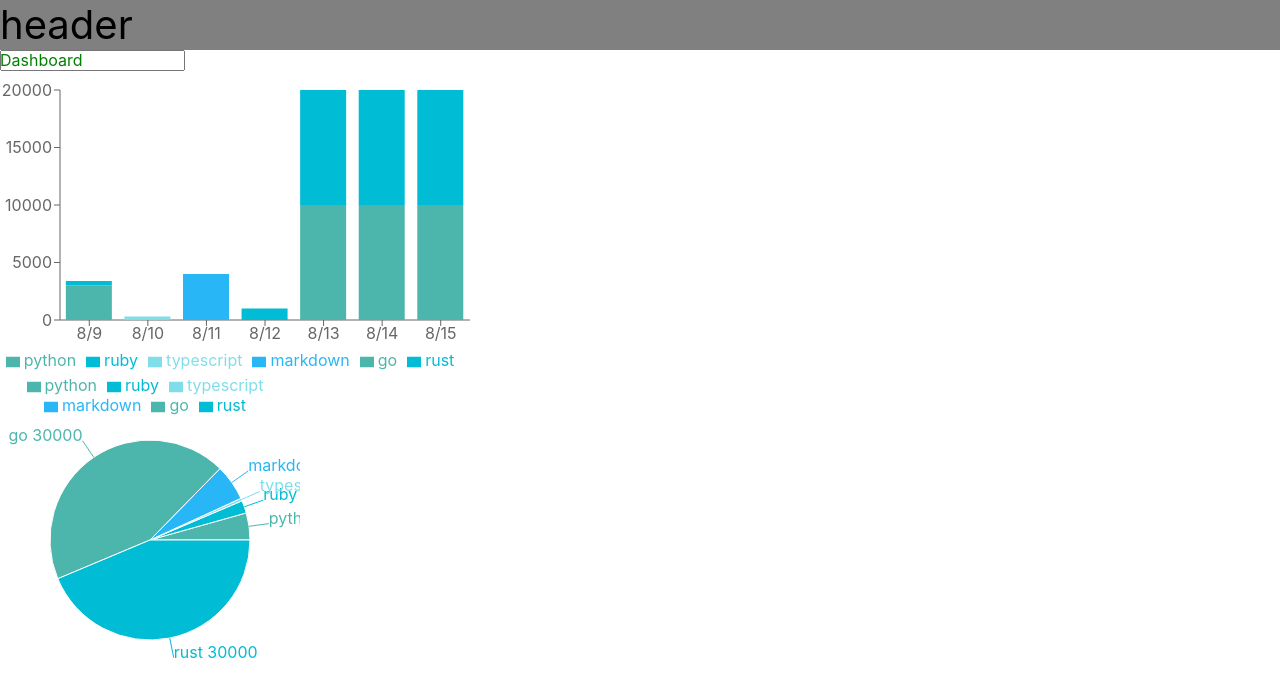
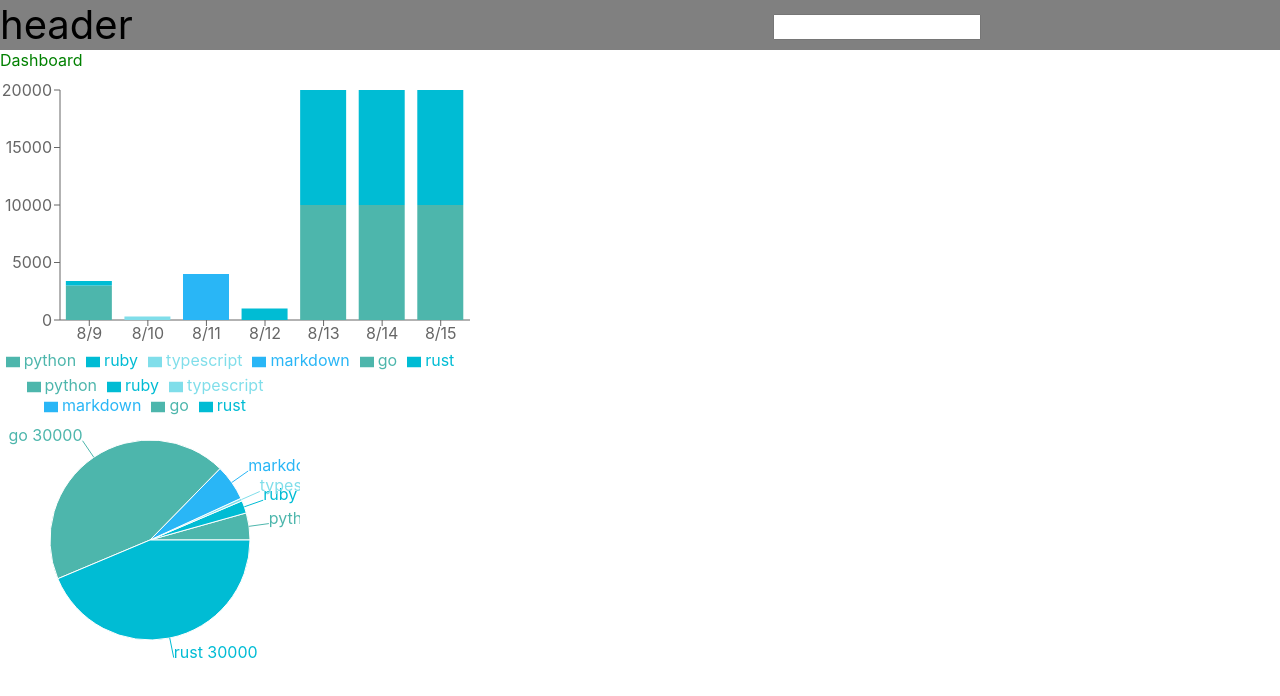
Before and after one commit to supporterz-vol5-1/BreakTimer-frontend, a React (Create React App) app in the folder frontend/: page / in a window 1280 px wide. Shown: the top 696 px of the page. Built offline with nearby package versions, Linux system fonts and the light colour scheme.

Commit message:
入力ボックスの位置を調整

```diff
--- a/frontend/src/Header.css
+++ b/frontend/src/Header.css
@@ -2,8 +2,20 @@
     width: 100%;
     height: 50px;
     background: gray;
+    position: relative;
 }
 
-.headertitle{
+#appname.headerelement{
     font-size:40px;
+    display:inline-block;
 }
+
+input.headerelement{
+    height: 40%;
+    width: 200px;
+    vertical-align: middle;
+    position: relative;
+    left: 50%;
+    font-size: 100%;
+    margin-bottom: 15px;
+}
--- a/frontend/src/Header.tsx
+++ b/frontend/src/Header.tsx
@@ -5,8 +5,8 @@ class Header extends Component{
     render(){
         return (
             <div className='header'>
-                    <div className='headertitle'>header</div>
-                    <input type='text' />
+                    <div className='headerelement' id='appname'>header</div>
+                    <input className='headerelement' type='text' />
             </div>
         )
     }
```
